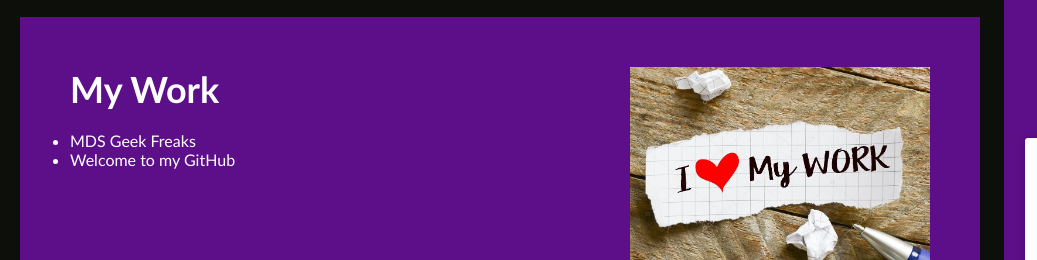
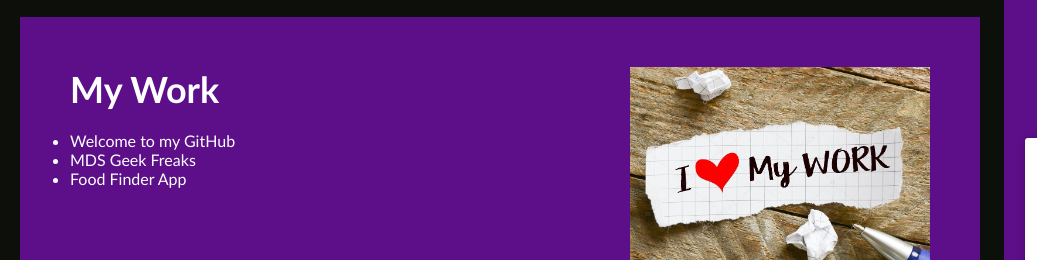
Before and after one commit to ERansom1/Portfolio, a plain HTML site: page index.html in a window 1280 px wide. Shown: the part 1225-1485 px from the top of the page, 0-1037 px from the left. Drawn offline with Linux system fonts and the light colour scheme; grey boxes are pictures that could not be loaded; a script that the page names is missing.

Commit message:
Update index.html
Add Food Finder app to portfolio with hyperlink

```diff
--- a/index.html
+++ b/index.html
@@ -47,9 +47,11 @@
         <h2>My Work</h2>
         <p>
             <ul>
+                <li><a href="https://github.com/ERansom1?tab=repositories" target="_blank"> Welcome to my GitHub</a>
+
                 <li><a href="https://mdsgeekfreaks.com/" target="_blank">MDS Geek Freaks<a>
 
-                <li><a href="https://github.com/ERansom1?tab=repositories" target="_blank"> Welcome to my GitHub</a>
+                <li><a href="https://loganpalmer95.github.io/group-project/" target="_blank"> Food Finder App</a></li>
             </ul>
         </p>
     </article>
```
